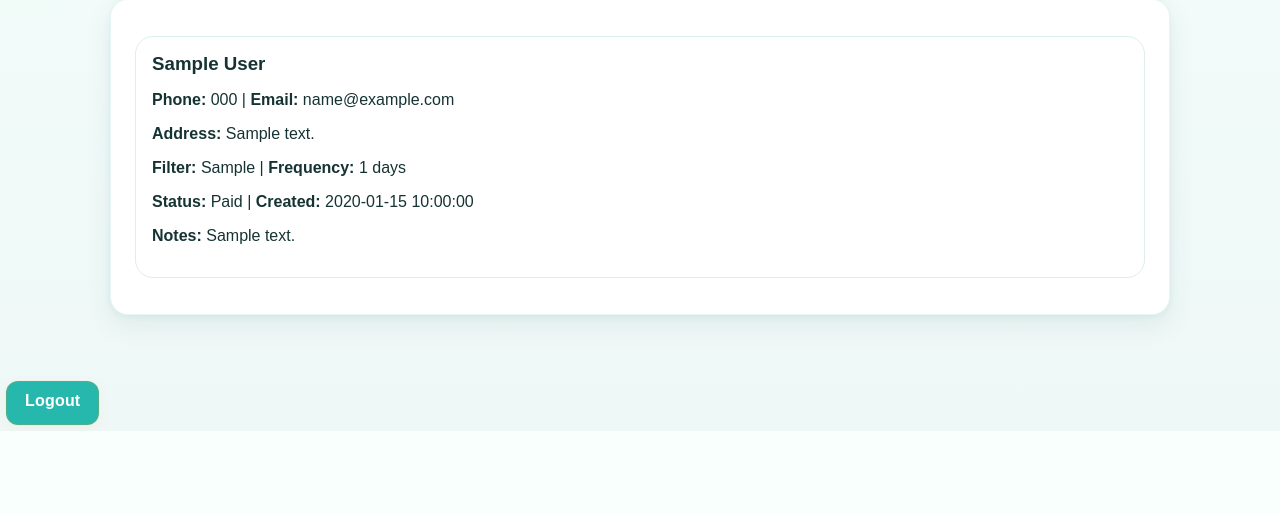
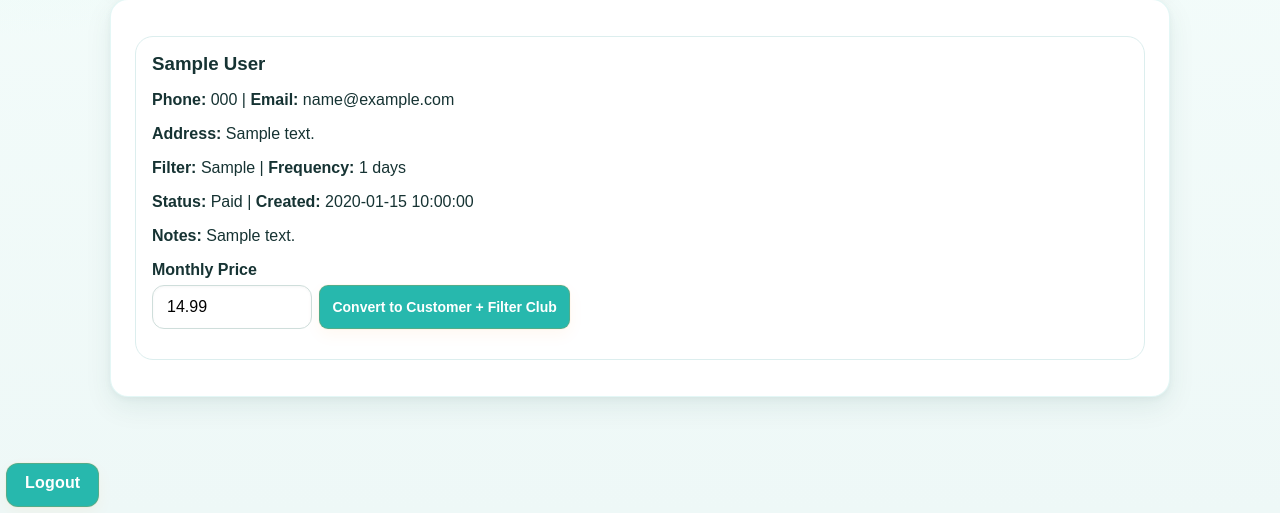
Before and after one commit to mroldham/toucan-hvac, a Flask app: page /reports/filter-club/signups in a window 1280 px wide. Shown: the part 542-1055 px from the top of the page. Before the commit the page ends 973 px from the top, so only its background shows below. Run offline with Flask 3, Linux system fonts and the light colour scheme; tables that the repository leaves empty hold one stand-in row (values such as "Sample post").

Commit message:
Add Filter Club signup conversion

```diff
--- a/app.py
+++ b/app.py
@@ -2486,6 +2486,36 @@ def public_filter_club():
 @app.route("/filter-club/thanks")
 def public_filter_club_thanks():
     return render_template("public_filter_club_thanks.html")
+
+
+
+
+@app.route("/reports/filter-club/signups/<int:signup_id>/convert", methods=["POST"])
+def convert_filter_club_signup(signup_id):
+    ensure_filter_club_columns()
+
+    signup = FilterClubSignup.query.get_or_404(signup_id)
+
+    customer = Customer(
+        first_name=signup.first_name,
+        last_name=signup.last_name,
+        phone=signup.phone,
+        email=signup.email,
+        mailing_address=signup.address,
+        filter_club_member=True,
+        filter_size=signup.filter_size,
+        filter_frequency_days=signup.frequency_days or 90,
+        filter_monthly_price=float(request.form.get("monthly_price") or 14.99),
+        filter_last_service=datetime.utcnow(),
+        filter_next_due=datetime.utcnow() + timedelta(days=signup.frequency_days or 90),
+        customer_since=datetime.utcnow()
+    )
+
+    db.session.add(customer)
+    signup.status = "Converted"
+    db.session.commit()
+
+    return redirect(url_for("customer_detail", customer_id=customer.id))
 
 
 @app.route("/reports/filter-club/signups")
--- a/templates/filter_club_signups.html
+++ b/templates/filter_club_signups.html
@@ -17,6 +17,16 @@
         <p><b>Filter:</b> {{ s.filter_size or "—" }} | <b>Frequency:</b> {{ s.frequency_days or "—" }} days</p>
         <p><b>Status:</b> {{ s.status }} | <b>Created:</b> {{ s.created_at }}</p>
         {% if s.notes %}<p><b>Notes:</b> {{ s.notes }}</p>{% endif %}
+
+        {% if s.status != "Converted" %}
+          <form method="POST" action="/reports/filter-club/signups/{{ s.id }}/convert">
+            <label><b>Monthly Price</b></label>
+            <input name="monthly_price" value="14.99" style="max-width:160px;">
+            <button class="action-btn" type="submit">Convert to Customer + Filter Club</button>
+          </form>
+        {% else %}
+          <p style="color:#087a3c;font-weight:900;">✅ Converted to customer</p>
+        {% endif %}
       </div>
     {% endfor %}
   {% else %}
```
